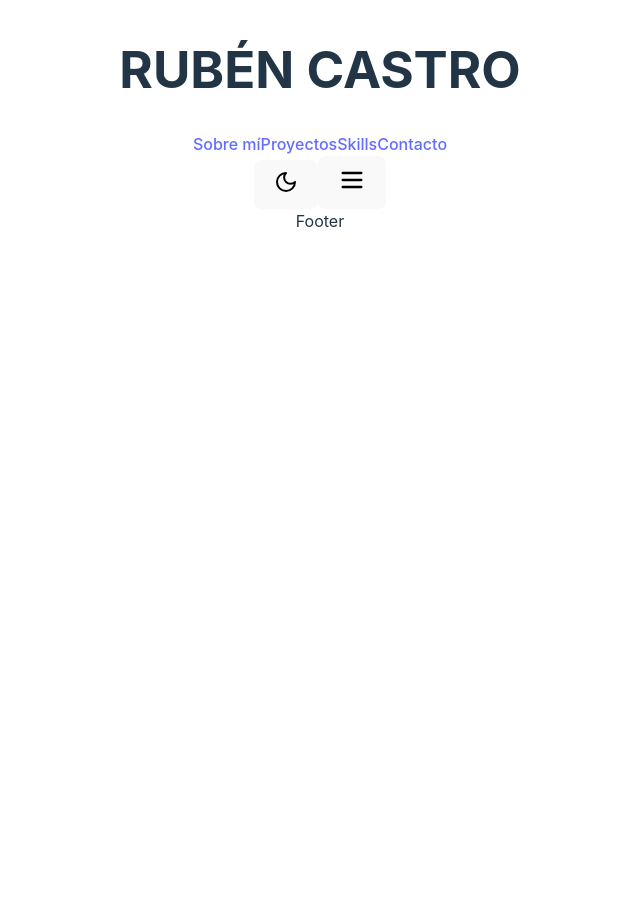
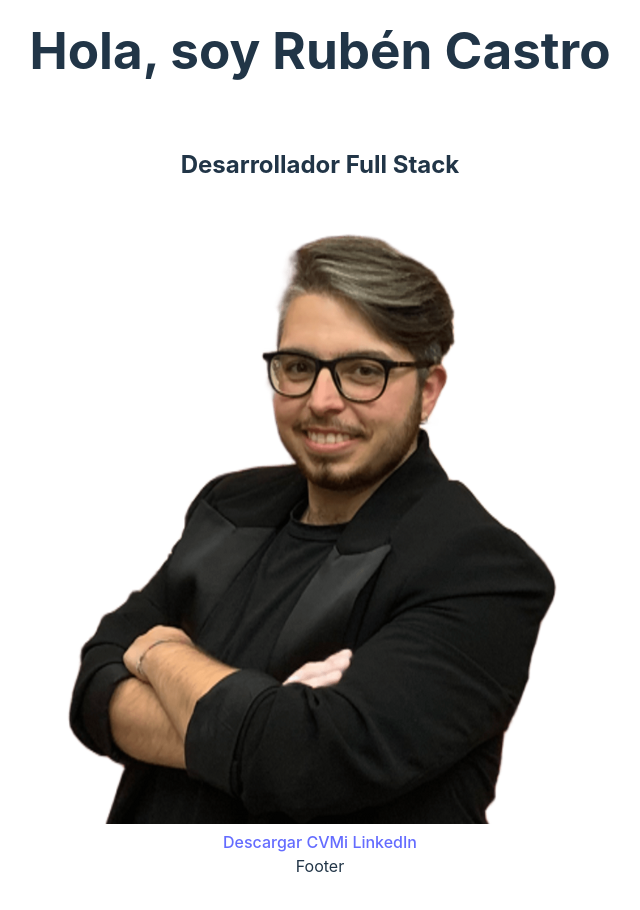
Before and after one commit to RubenC2/portfolio, a React (Vite) app: page / in a window 1280 px wide. Shown: the part 280-1190 px from the top of the page, without its empty margins (320-960 px from the left). Before the commit the page ends 800 px from the top, so only its background shows below. Built offline with nearby package versions, Linux system fonts and the light colour scheme; the HTML template or start-up script is replaced by a standard one.

Commit message:
add Hero

```diff
--- a/src/components/Header/Header.jsx
+++ b/src/components/Header/Header.jsx
@@ -14,8 +14,7 @@ const Header = () => {
 
       <Nav menuOpen={menuOpen} setMenuOpen={setMenuOpen} />
 
-      {/* Botones de Modo Oscuro y Menú Hamburguesa */}
-      <div className="header_buttons">
+      <section className="header_buttons">
         <button onClick={() => setDarkMode(!darkMode)} className="header_toggle-mode">
           {darkMode ? <Sun className="icon" /> : <Moon className="icon" />}
         </button>
@@ -23,7 +22,7 @@ const Header = () => {
         <button className="header_menu-button" onClick={() => setMenuOpen(!menuOpen)}>
           {menuOpen ? <X size={28} /> : <Menu size={28} />}
         </button>
-      </div>
+      </section>
     </header>
   );
 };
--- a/src/components/Header/Nav/Nav.jsx
+++ b/src/components/Header/Nav/Nav.jsx
@@ -3,17 +3,17 @@
 const Nav = ({ menuOpen, setMenuOpen }) => {
   return (
     <nav className={`nav ${menuOpen ? "nav--open" : ""}`} role="navigation">
+      <a href="#hero" className="nav_link" onClick={() => setMenuOpen(false)}>
+        Inicio
+      </a>
       <a href="#about" className="nav_link" onClick={() => setMenuOpen(false)}>
         Sobre mí
       </a>
       <a href="#projects" className="nav_link" onClick={() => setMenuOpen(false)}>
         Proyectos
       </a>
-      <a href="#skills" className="nav_link" onClick={() => setMenuOpen(false)}>
-        Skills
-      </a>
-      <a href="#contact" className="nav_link" onClick={() => setMenuOpen(false)}>
-        Contacto
+      <a href="#career" className="nav_link" onClick={() => setMenuOpen(false)}>
+        Mi carrera profesional
       </a>
     </nav>
   );
--- a/src/components/Main/Hero/Hero.jsx
+++ b/src/components/Main/Hero/Hero.jsx
@@ -1,9 +1,29 @@
-import { useState, useContext } from "react";
-import { ThemeContext } from "../../context/ThemeContext";
-
+import React, { useContext } from 'react';
+import { ThemeContext } from '../../../context/ThemeContext';
 
 const Hero = () => {
-  return <div>Hero</div>;
+  const { darkMode } = useContext(ThemeContext);
+
+  return (
+    <section id="hero" className={`hero ${darkMode ? 'hero--dark' : 'hero--light'}`}>
+      <article className="hero_content">
+        <h1 className="hero_title">Hola, soy Rubén Castro</h1>
+        <h2 className="hero_subtitle">Desarrollador Full Stack</h2>
+        <img src="/images/RubenCastro.png" alt="Foto de Rubén Castro" className="foto" />
+        </article>
+        <article className="presentacion">
+        <a href="/CVRubenCastroDev.pdf" className="download-cv">Descargar CV</a>
+        <a
+          href="https://www.linkedin.com/in/rubencastrodev/"
+          className="linkedin-button"
+          target="_blank"
+          rel="noopener noreferrer"
+        >
+          Mi LinkedIn
+        </a>
+        </article>
+    </section>
+  );
 };
 
 export default Hero;
--- a/src/components/Main/Main.jsx
+++ b/src/components/Main/Main.jsx
@@ -1,22 +1,11 @@
 import React from "react";
+import Hero from "./Hero/Hero";
 
 const Main = () => {
-  return <div>
+  return <section>
+        <Hero/>
 
-  {/* <img src="/images/RubenCastro.png" alt="Mi Foto" className="foto" />
-        <article className="presentacion">
-        <h2>Desarrollador Web Full Stack</h2>
-        </article>
-        <a href="/CVRubenCastroDev.pdf" className="download-cv">Descargar CV</a>
-        <a
-          href="https://www.linkedin.com/in/rubencastrodev/"
-          className="linkedin-button"
-          target="_blank"
-          rel="noopener noreferrer"
-        >
-          Mi LinkedIn
-        </a> */}
-        </div>
+        </section>
 };
 
 export default Main;
--- a/src/styles/components/_Header.scss
+++ b/src/styles/components/_Header.scss
@@ -7,7 +7,7 @@
   width: 100%;
   background-color: $bg-light;
   box-shadow: 0 2px 10px rgba(0, 0, 0, 0.1);
-  padding: 16px 24px;
+  padding: 1px 24px;
   display: flex;
   justify-content: space-between;
   align-items: center;
--- /dev/null
+++ b/src/styles/components/_Hero.scss
@@ -0,0 +1,81 @@
+@import "../utils/variables.scss";
+
+// Estilo base
+.hero {
+  display: flex;
+  flex-direction: column;
+  justify-content: center;
+  align-items: center;
+  min-height: 100vh;
+  padding: 32px;
+  text-align: center;
+  transition: background-color 0.3s, color 0.3s;
+
+  &--light {
+    background-color: $bg-light;
+    color: $text-light;
+  }
+
+  &--dark {
+    background-color: $bg-dark;
+    color: $text-dark;
+  }
+
+  &__content {
+    max-width: 800px;
+    margin-bottom: 32px;
+
+    .hero_title {
+      font-size: 48px;
+      font-weight: bold;
+      margin-bottom: 8px;
+    }
+
+    .hero_subtitle {
+      font-size: 24px;
+      margin-bottom: 16px;
+      color: $primary-color;
+    }
+  }
+
+  img.foto {
+    max-width: 50%;
+    height: auto;
+    border-radius: 50%;
+    margin-top: 16px;
+    box-shadow: 0 4px 6px rgba(0, 0, 0, 0.1);
+  }
+
+  .presentacion {
+    display: flex;
+    flex-direction: column;
+    align-items: center;
+    gap: 16px;
+
+    .download-cv {
+      background-color: $primary-color;
+      color: #fff;
+      padding: 8px 24px;
+      border-radius: 5px;
+      text-decoration: none;
+      transition: background-color 0.3s;
+
+      &:hover {
+        background-color: darken($primary-color, 10%);
+      }
+    }
+
+    .linkedin-button {
+      background-color: #0077b5;
+      color: #fff;
+      padding: 8px 24px;
+      border-radius: 5px;
+      text-decoration: none;
+      transition: background-color 0.3s;
+
+      &:hover {
+        background-color: darken(#0077b5, 10%);
+      }
+    }
+  }
+}
--- a/src/styles/styles.scss
+++ b/src/styles/styles.scss
@@ -4,3 +4,4 @@
 @use "./components/Nav";
 @use "./components/Main";
 @use "./components/Footer";
+@use "./components/Hero";
```
